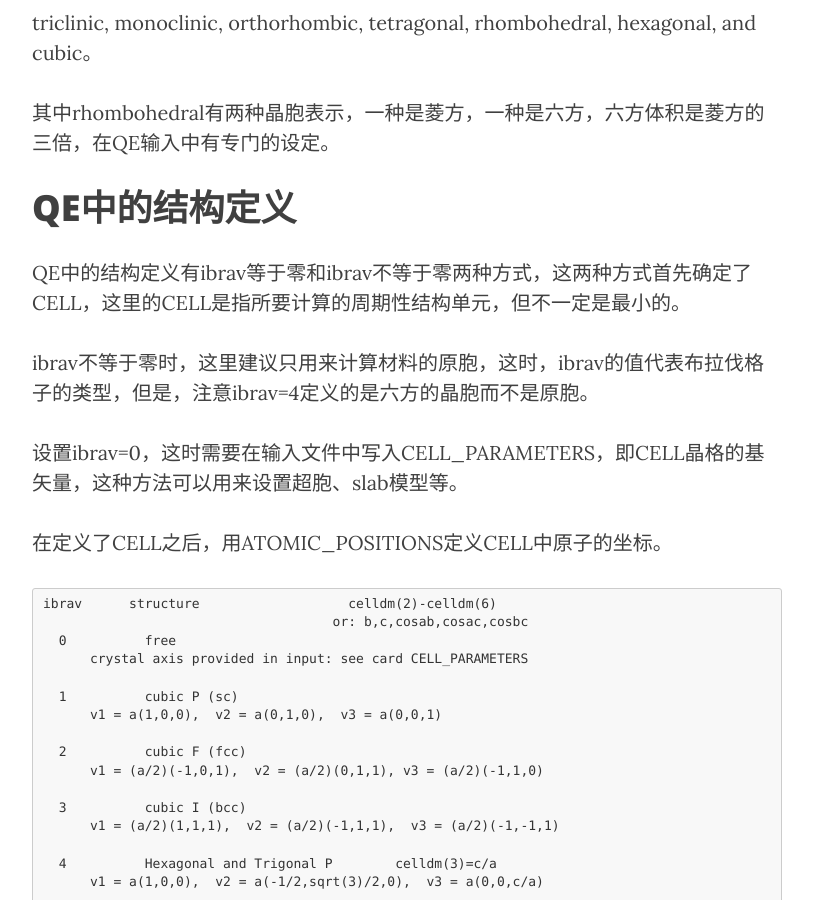
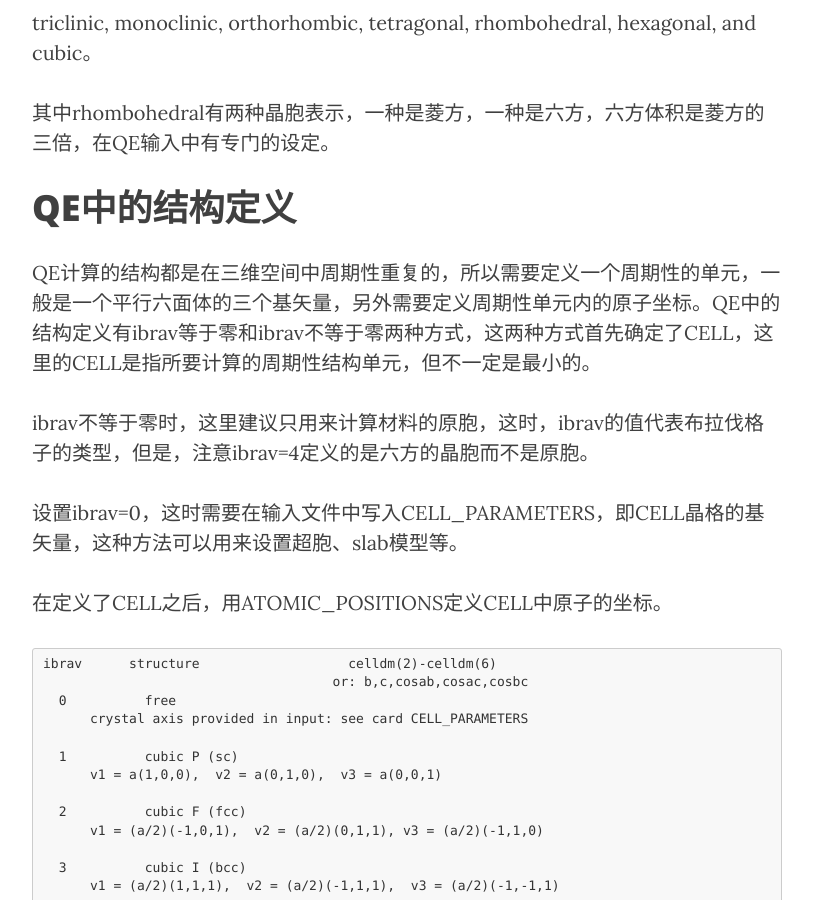
Before and after one commit to yyyu200/DFTbook, a Jekyll site: the page built from _posts/2019-04-07-TransCell.md, in a window 1280 px wide and 900 px high, scrolled down 2357 px. Shown: the whole window, without its empty margins (233-1046 px from the left). Built offline with Jekyll 4.4.1, drawn with Linux system fonts in a browser that asks for light colours; nearby versions of some CDN libraries; formulas are drawn with MathJax 3; comment, search, counter and statistics services are not loaded.

Commit message:
modify at20190412-17:15:16-aliyun

```diff
--- a/_posts/2019-04-07-TransCell.md
+++ b/_posts/2019-04-07-TransCell.md
@@ -59,7 +59,7 @@ triclinic, monoclinic, orthorhombic, tetragonal, rhombohedral, hexagonal, and cu
 
 # QE中的结构定义
 
-QE中的结构定义有ibrav等于零和ibrav不等于零两种方式，这两种方式首先确定了CELL，这里的CELL是指所要计算的周期性结构单元，但不一定是最小的。
+QE计算的结构都是在三维空间中周期性重复的，所以需要定义一个周期性的单元，一般是一个平行六面体的三个基矢量，另外需要定义周期性单元内的原子坐标。QE中的结构定义有ibrav等于零和ibrav不等于零两种方式，这两种方式首先确定了CELL，这里的CELL是指所要计算的周期性结构单元，但不一定是最小的。
 
 ibrav不等于零时，这里建议只用来计算材料的原胞，这时，ibrav的值代表布拉伐格子的类型，但是，注意ibrav=4定义的是六方的晶胞而不是原胞。
 
```
